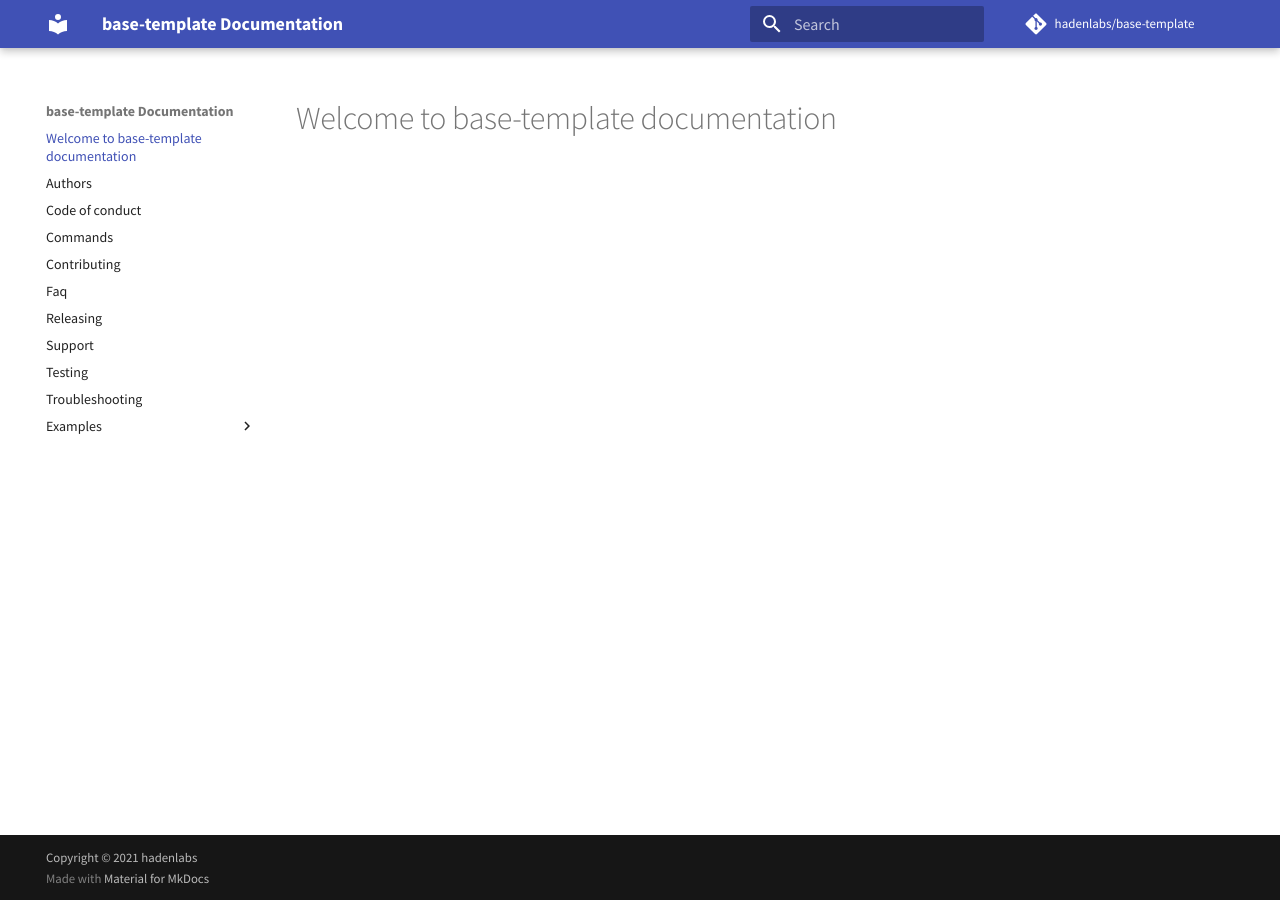
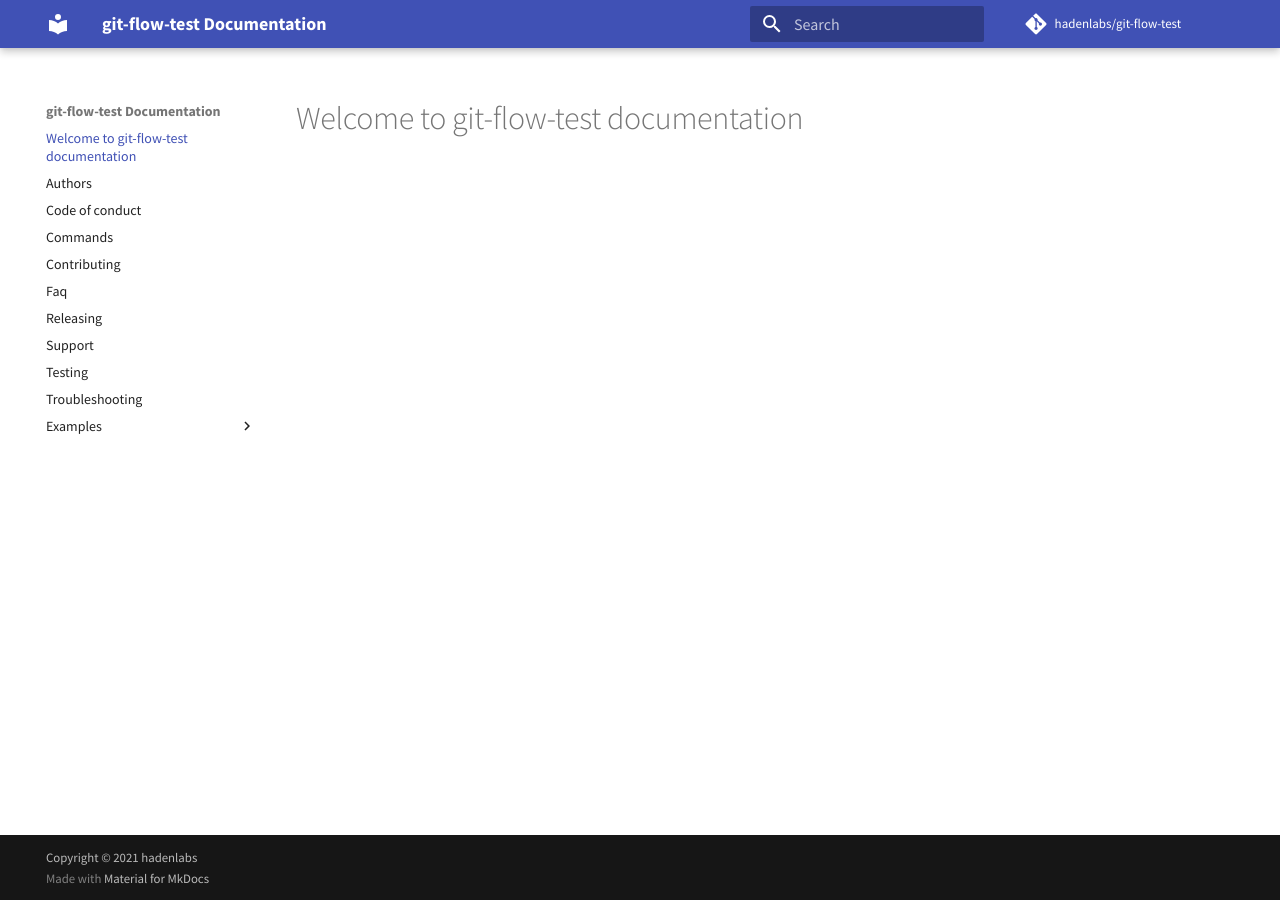
Before and after one commit to hadenlabs/git-flow-test, an MkDocs documentation site: the page built from docs/index.md, in a window 1280 px wide. Built offline with MkDocs 1.6.1 and Material for MkDocs 9.7.7, drawn with Linux system fonts in a browser that asks for light colours; comment, search, counter and statistics services are not loaded.

Commit message:
chore: replace value data default (#1)

```diff
--- a/.todocheck.yaml
+++ b/.todocheck.yaml
@@ -1,4 +1,4 @@
-origin: github.com/hadenlabs/base-template
+origin: github.com/hadenlabs/git-flow-test
 issue_tracker: GITHUB
 auth:
   type: none
--- a/docs/contributing.md
+++ b/docs/contributing.md
@@ -3,7 +3,7 @@
 
 # How To Contribute
 
-Contributions to base-template are welcome.
+Contributions to git-flow-test are welcome.
 
 ## Getting Started
 
@@ -51,15 +51,15 @@ Use [slash convention]() with the same leaders as `commits` e.g.:
 
 ### Code Submission
 
-1.  See if a [Pull Request](https://github.com/hadenlabs/base-template/pulls/) exists
+1.  See if a [Pull Request](https://github.com/hadenlabs/git-flow-test/pulls/) exists
     - Add some comments or review the code to help it along
     - Don\'t be afraid to comment when logic needs clarification
-2.  Create a Fork and open a [Pull Request](https://github.com/hadenlabs/base-template/pulls/) if needed
+2.  Create a Fork and open a [Pull Request](https://github.com/hadenlabs/git-flow-test/pulls/) if needed
 
 ### Code Review
 
 - Anyone can review code
-- Any [Pull Request](https://github.com/hadenlabs/base-template/pulls/) should be closed or merged within a week
+- Any [Pull Request](https://github.com/hadenlabs/git-flow-test/pulls/) should be closed or merged within a week
 
 ### Code Acceptance
 
--- a/docs/index.md
+++ b/docs/index.md
@@ -1 +1 @@
-# Welcome to base-template documentation
+# Welcome to git-flow-test documentation
--- a/docs/releasing.md
+++ b/docs/releasing.md
@@ -5,7 +5,7 @@
 
 ## Bump a new version
 
-Make a new version of base-template in the following steps:
+Make a new version of git-flow-test in the following steps:
 
 - Make sure everything is commit to github.com.
 - Update `CHANGELOG.md` with the next version.
--- a/mkdocs.yml
+++ b/mkdocs.yml
@@ -1,4 +1,4 @@
-site_name: base-template Documentation
+site_name: git-flow-test Documentation
 theme: 'material'
 markdown_extensions:
   - toc:
@@ -15,8 +15,8 @@ extra:
   font:
     text: 'Source Sans Pro'
 
-repo_name: 'hadenlabs/base-template'
-repo_url: 'https://github.com/hadenlabs/base-template'
+repo_name: 'hadenlabs/git-flow-test'
+repo_url: 'https://github.com/hadenlabs/git-flow-test'
 copyright: 'Copyright © 2021 <a href="https://hadenlabs.com">hadenlabs</a>'
 
 google_analytics:
```
Also changed, not shown: README.md (+8 -8 lines), 5 other files.
